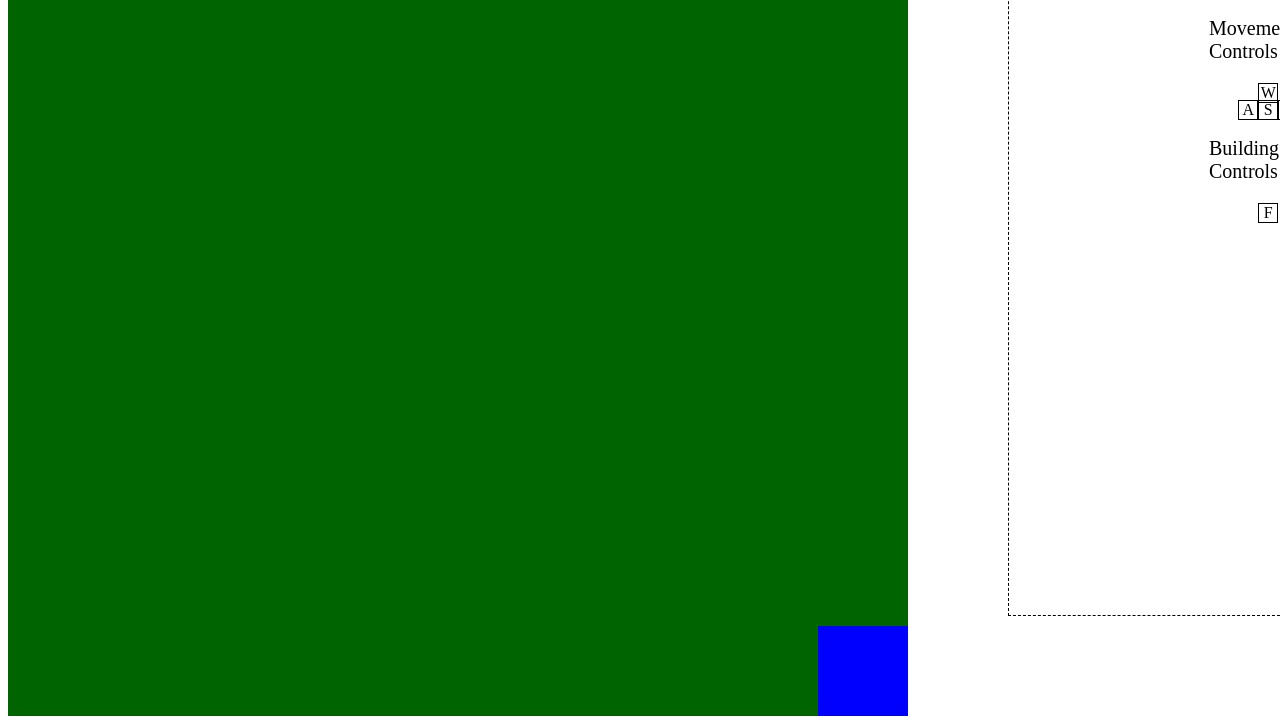
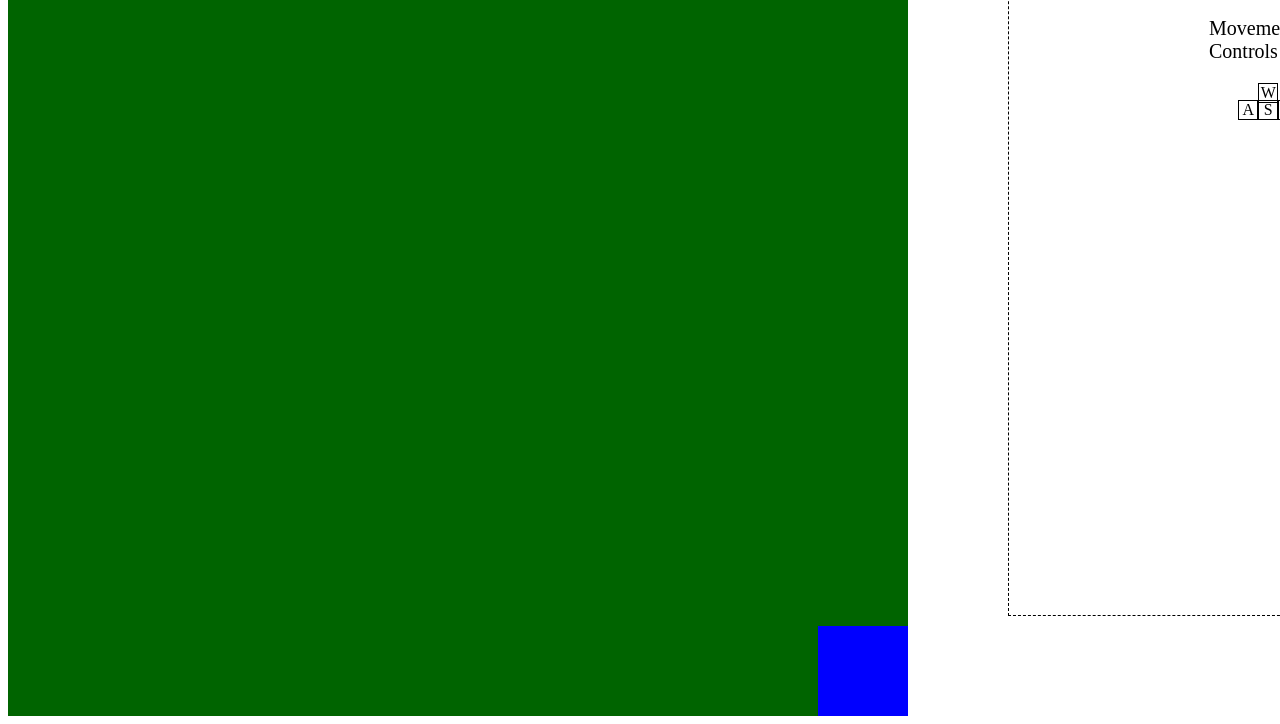
Before and after one commit to john-huang-121/Snake-Sheep-Edition, a website built with webpack: page index.html in a window 1280 px wide. Shown: the part 192-916 px from the top of the page. Built offline with nearby package versions, Linux system fonts and the light colour scheme.

Commit message:
remove building control from the html page

```diff
--- a/index.html
+++ b/index.html
@@ -29,12 +29,6 @@
         </div>
       </div>
     </div>
-    <p>Building Controls</p>
-    <div class='movement-controls'>
-      <div class='move-box'>
-        <p>F</p>
-      </div>
-    </div>
   </div>
   <script type="application/javascript" src="./bundle.js"></script>
 </body>
```
